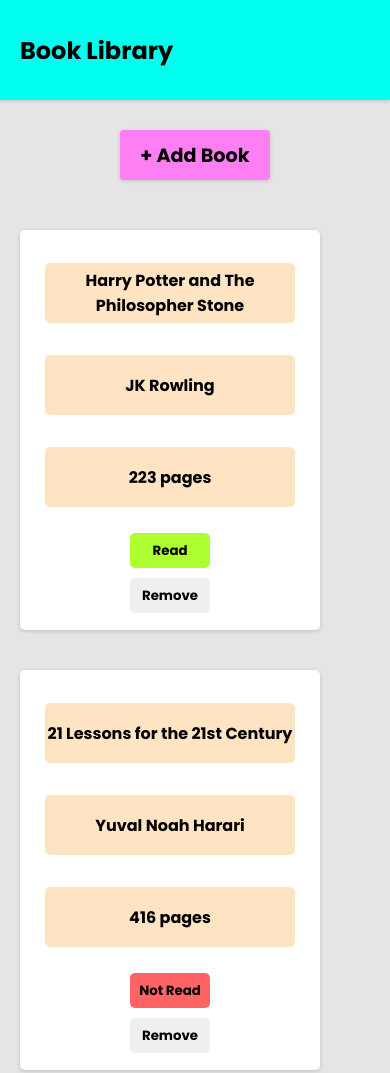
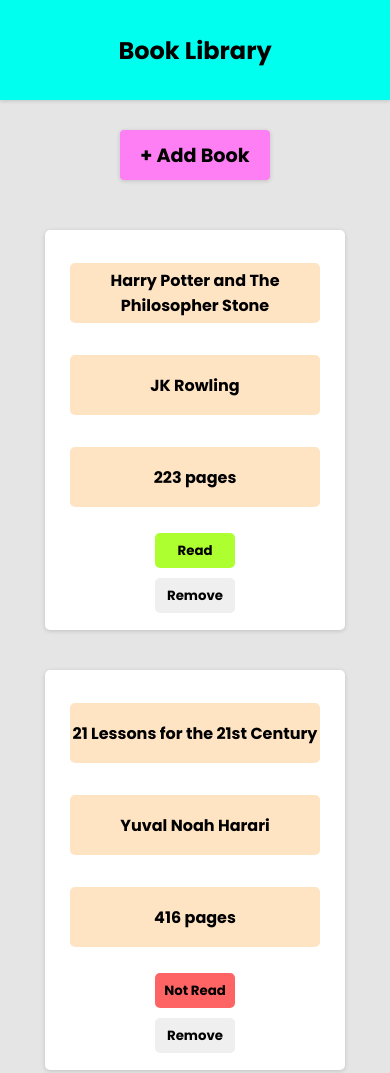
Before and after one commit to AGuerriere/library, a plain HTML site: page index.html in a window 390 px wide. Shown: the top 1073 px of the page. Drawn offline with Linux system fonts and the light colour scheme; a web font is replaced by a local one.

Commit message:
center content on mobile screens

```diff
--- a/style.css
+++ b/style.css
@@ -181,3 +181,15 @@ footer {
     transform: scale(1);
   }
 }
+
+@media only screen and (max-width: 1200px) {
+  .books, nav {
+    display: flex;
+    justify-content: center;
+  }
+
+  h1 {
+    margin: 0;
+  }
+
+}
```
